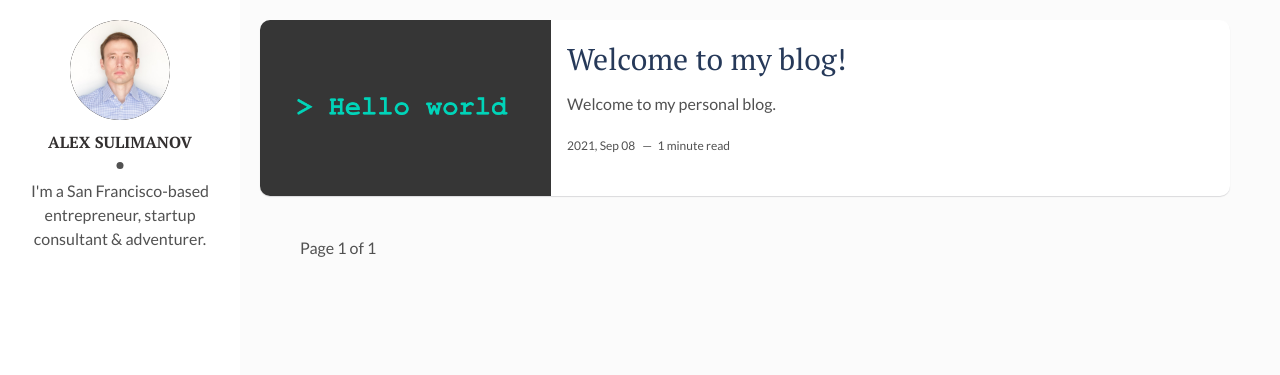
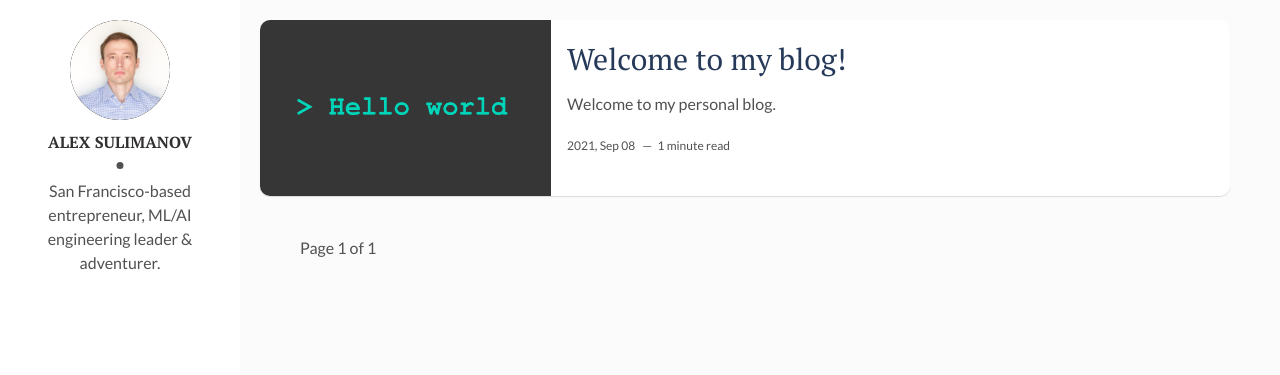
Before and after one commit to sulimanov/sulimanov.github.io, a Jekyll site: the page built from index.html, in a window 1280 px wide. Shown: the top 375 px of the page. Built offline with Jekyll 4.4.1, drawn with Linux system fonts in a browser that asks for light colours; the list of posts is cut into pages by our own code.

```diff
--- a/_config.yml
+++ b/_config.yml
@@ -9,15 +9,15 @@ site-twitter: "https://twitter.com/salefun"
 # Author Settings
 author: Alex Sulimanov
 author-img: avatar.jpg
-about-author: I'm a San Francisco-based entrepreneur, startup consultant & adventurer.
-social-twitter: salefun
-social-facebook: sulimanov
+about-author: San Francisco-based entrepreneur, ML/AI engineering leader & adventurer.
+social-twitter: alexsulimanov
+social-facebook: asulimanov
 social-github: sulimanov
 social-linkedin: sulimanov
 social-email: alex@sulimanov.com
 
 # Disqus
-discus-identifier: Alex Sulimanov
+discus-identifier: alexsulimanov
 
 # Tracker
 analytics: # Google Analytics
```
